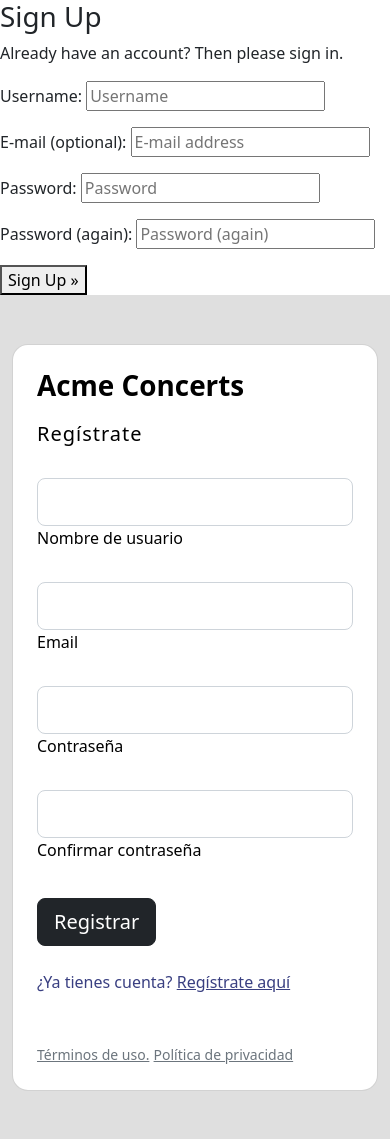
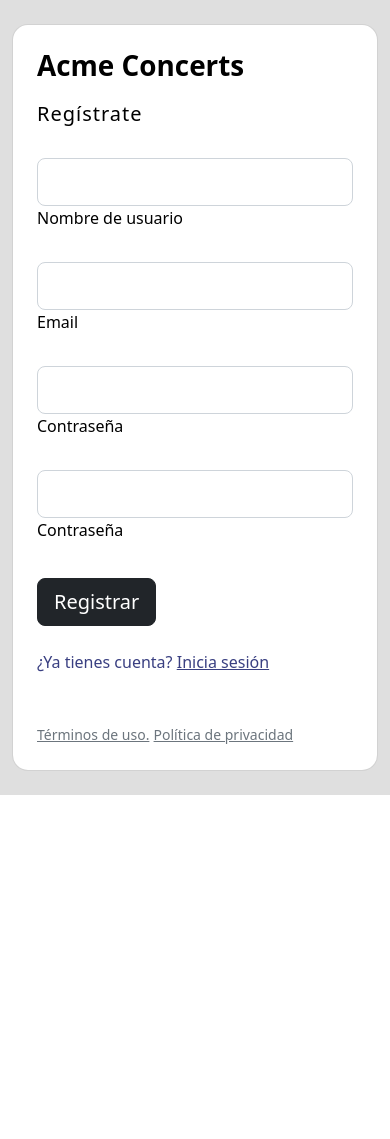
Before and after one commit to AcmeConcerts/Acme-Concerts, a Django app: page /accounts/signup/ in a window 390 px wide. After the commit the page ends 795 px from the top, so only its background shows below. Run offline with Django 4.2, Linux system fonts and the light colour scheme; some libraries are stand-ins or nearby versions.

Commit message:
fix : signup form

```diff
--- a/AcmeConcerts/settings.py
+++ b/AcmeConcerts/settings.py
@@ -141,6 +141,9 @@ AUTHENTICATION_BACKENDS = [
 
 SITE_ID = 1
 
+ACCOUNT_EMAIL_REQUIRED = True
+EMAIL_BACKEND = 'django.core.mail.backends.console.EmailBackend'
+
 MEDIA_ROOT = os.path.join(BASE_DIR,'resources')
 
 MEDIA_URL = '/resources/'
--- a/AcmeConcerts/templates/account/signup.html
+++ b/AcmeConcerts/templates/account/signup.html
@@ -5,43 +5,41 @@
 {% block head_title %}{% trans "Signup" %}{% endblock %}
 
 {% block content %}
-<h1>{% trans "Sign Up" %}</h1>
 
-<p>{% blocktrans %}Already have an account? Then please <a >sign in</a>.{% endblocktrans %}</p>
-
-<form class="signup" id="signup_form" method="post" action="{% url 'account_signup' %}">
-  {% csrf_token %}
-  {{ form.as_p }}
-  {% if redirect_field_value %}
-  <input type="hidden" name="{{ redirect_field_name }}" value="{{ redirect_field_value }}" />
-  {% endif %}
-  <button type="submit">{% trans "Sign Up" %} &raquo;</button>
-</form>
-
-
-<section class="vh-100" style="background-color: #dfdfdf;">
-  <div class="container py-4 h-100">
+<section class="vh-200" style="background-color: #dfdfdf;">
+  <div class="container py-4 h-50">
     <div class="row d-flex justify-content-center align-items-center h-100">
       <div class="col col-xl-10">
         <div class="card" style="border-radius: 1rem;">
           <div class="row g-0">
-            <div class="col-md-6 col-lg-4 d-none d-md-block">
-              <img src="https://wallpaperaccess.com/full/633415.jpg"
+            <div class="col-md-6 col-lg-4 d-none d-md-block" >
+              <img style="display:flex; object-fit: cover;width: 100%;height: 100%; "src="https://w0.peakpx.com/wallpaper/131/118/HD-wallpaper-the-weeknd-concert-music-the-weeknd.jpg"
                 alt="login form" class="img-fluid" style="border-radius: 1rem 0 0 1rem;" />
             </div>
             <div class="col-md-6 col-lg-7 d-flex align-items-center">
               <div class="card-body p-4 p-lg-5 text-black">
-                <form class="login" method="POST" action="{% url 'account_login' %}">
+                <form class="signup" id="signup_form" method="post" action="{% url 'account_signup' %}">
                   {% csrf_token %}
-
+                  {% if redirect_field_value %}
+                  <ul class="errorList"> </ul>
+                  <input type="hidden" name="{{ redirect_field_name }}" value="{{ redirect_field_value }}" />
+                  {% endif %}
                   <div class="d-flex align-items-center mb-3 pb-1">
                     <span class="h1 fw-bold mb-0">Acme Concerts</span>
                   </div>
-
+                  {% if form.errors %}
+                    {% for field in form %}
+                        {% for error in field.errors %}
+                            <div class="alert alert-danger">
+                                <strong>{{ error|escape }}</strong>
+                            </div>
+                        {% endfor %}
+                    {% endfor %}
+                  {% endif %}
                   <h5 class="fw-normal mb-3 pb-3" style="letter-spacing: 1px;">Regístrate</h5>
 
                   <div class="form-outline mb-4">
-                    <input name="login" type="text" class="form-control form-control-lg" minlenght="1" minlenght="150" required id="id_username" />
+                    <input name="username" type="text" class="form-control form-control-lg" minlenght="1" minlenght="150" required id="id_username" />
                     <label class="form-label" for="form2Example17">Nombre de usuario</label>
                   </div>
 
@@ -51,13 +49,13 @@
                   </div>
 
                   <div class="form-outline mb-4">
-                    <input name="password" type="password" id="form2Example27" class="form-control form-control-lg" required id="id_password"/>
+                    <input name="password1" type="password" autocomplete="new-password" class="form-control form-control-lg" required id="id_password1"/>
                     <label class="form-label" for="form2Example27">Contraseña</label>
                   </div>
 
                   <div class="form-outline mb-4">
-                    <input name="password" type="password" id="form2Example27" class="form-control form-control-lg" required id="id_password"/>
-                    <label class="form-label" for="form2Example27">Confirmar contraseña</label>
+                    <input name="password2" type="password" autocomplete="new-password" class="form-control form-control-lg" required id="id_password2"/>
+                    <label class="form-label" for="form2Example27">Contraseña</label>
                   </div>
 
                   <div class="pt-1 mb-4">
@@ -65,7 +63,7 @@
                   </div>
 
                   <p class="mb-5 pb-lg-2" style="color: #393f81;">¿Ya tienes cuenta?
-                    <a href="{{ login_url }}" style="color: #393f81;">Regístrate aquí</a></p>
+                    <a href="{{ login_url }}" style="color: #393f81;">Inicia sesión</a></p>
                     <a href="#!" class="small text-muted">Términos de uso.</a>
                   <a href="#!" class="small text-muted">Política de privacidad</a>
                 </form>
```
Also changed, not shown: db.sqlite3.
